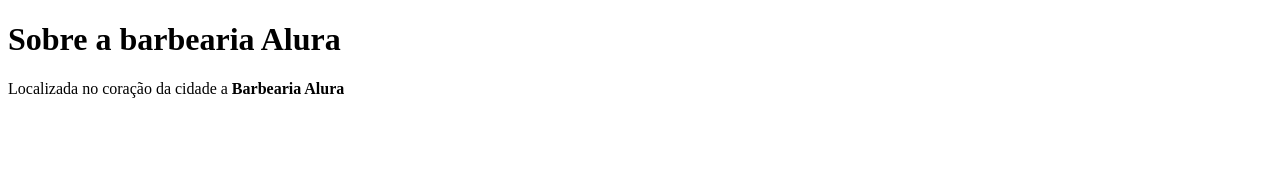
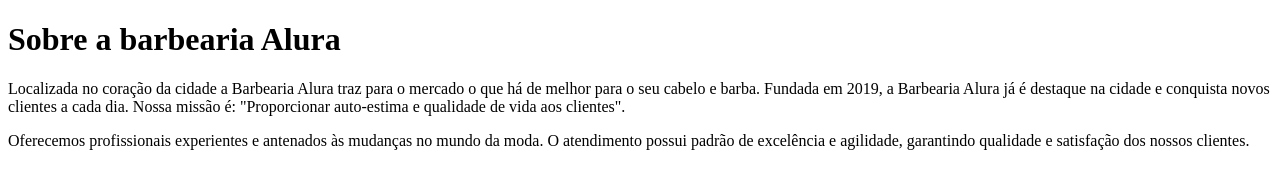
Before and after one commit to Majuvsouz/site, a plain HTML site: page index.html in a window 1280 px wide. Drawn offline with Linux system fonts and the light colour scheme.

Commit message:
Add files via upload

```diff
--- a/index.html
+++ b/index.html
@@ -10,8 +10,11 @@
 <body>
    <h1>Sobre a barbearia Alura</h1>
 
-<p>Localizada no coração da cidade a <strong>Barbearia Alura<strong>
+<p>Localizada no coração da cidade a  Barbearia Alura traz para o mercado o que há de melhor para o seu cabelo e barba. Fundada em 2019, a Barbearia Alura já é destaque na cidade e conquista novos clientes a cada dia.
 
+    Nossa missão é: "Proporcionar auto-estima e qualidade de vida aos clientes".</p>
+
+    <p>Oferecemos profissionais experientes e antenados às mudanças no mundo da moda. O atendimento possui padrão de excelência e agilidade, garantindo qualidade e satisfação dos nossos clientes.  </p>
 </body>
 
 </html>
```
